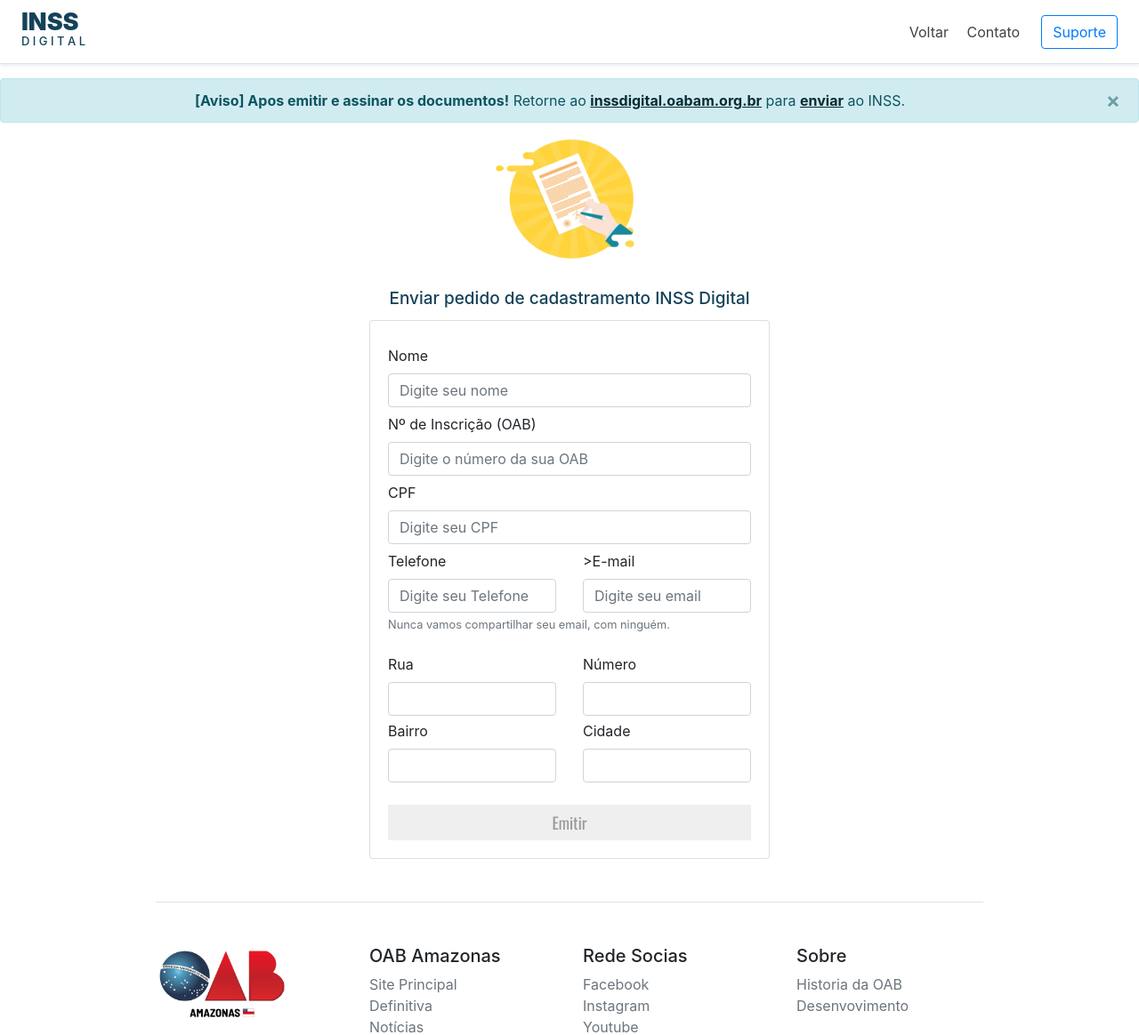
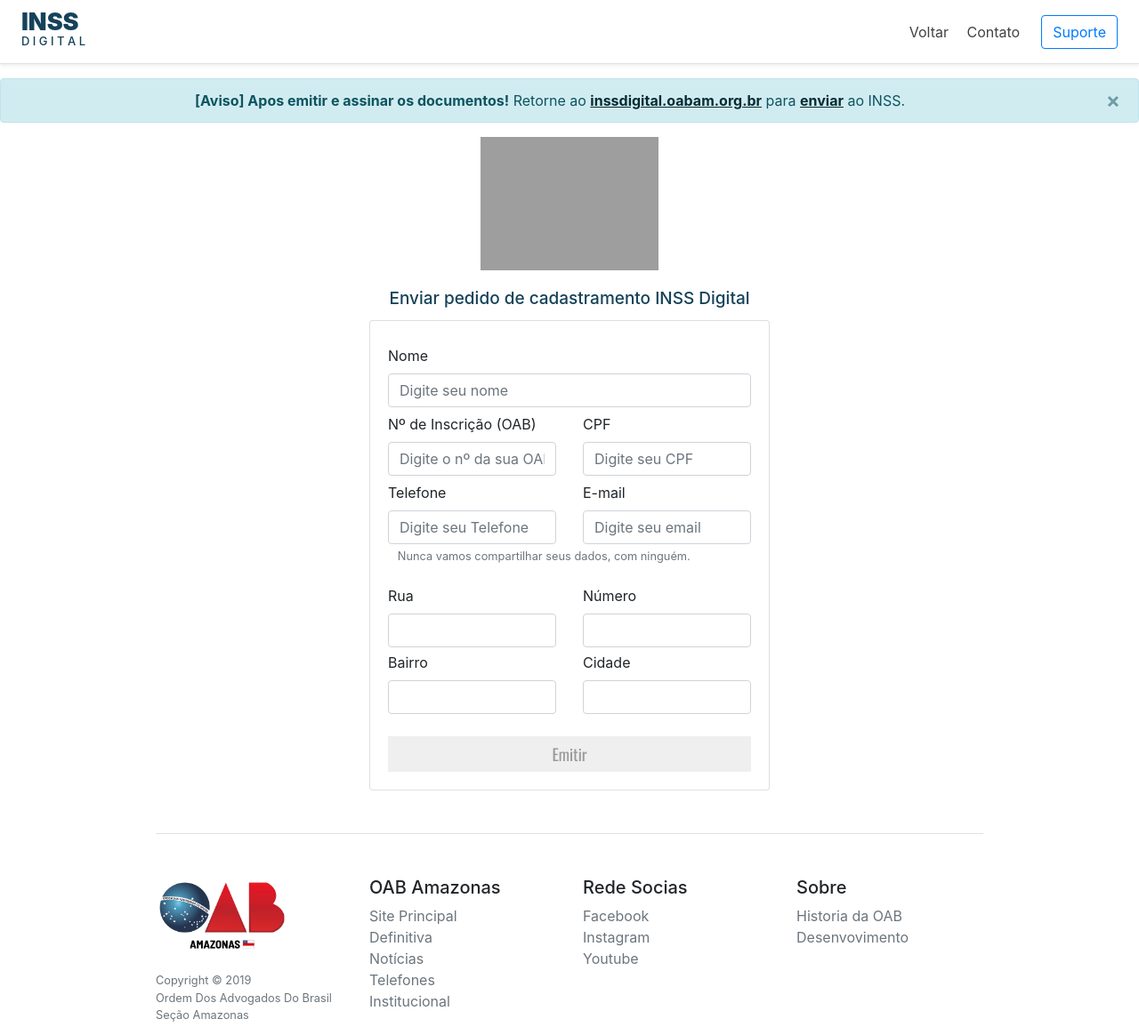
Before and after one commit to cassiuslc/inssdigital, a PHP site: page /enviar/test.php in a window 1280 px wide. Shown: the top 1164 px of the page at 89% size. Run offline with PHP 8.4, Linux system fonts and the light colour scheme; some libraries are stand-ins or nearby versions; grey boxes are pictures that could not be loaded.

Commit message:
Organizado o layout e adicionado o logo.

```diff
--- a/enviar/test.php
+++ b/enviar/test.php
@@ -148,7 +148,7 @@
 
 <?php } ?>
 <div class="container">
-        <h1 class="display-5 text-center"><b style="color: #154259;font-weight: 500; font-size: 19px;"><img src="../img/termo.png" align="center" width="200" height="150"><br>Enviar pedido de cadastramento INSS Digital</br></b></h1>
+        <h1 class="display-5 text-center"><b style="color: #154259;font-weight: 500; font-size: 19px;"><img src="../img/INSS-Digital.png" align="center" width="200" height="150"><br>Enviar pedido de cadastramento INSS Digital</br></b></h1>
     <div class="row">
         <div class="col-sm">
         </div>
@@ -161,21 +161,28 @@
                         <div class="form-group">
                             <label style="padding-top: 7px;" for="oab_nome">Nome</label>
                             <input type="text" class="form-control" id="oab_nome" name="nome" placeholder="Digite seu nome">
-                            <label style="padding-top: 7px;" for="oab_ni">Nº de Inscrição (OAB)</label>
-                            <input type="text" class="form-control" id="oab_ni" name="ni" placeholder="Digite o número da sua OAB">
-                            <label style="padding-top: 7px;" for="oab_cpf">CPF</label>
-                            <input type="text" class="form-control" id="oab_cpf" name="cpf" placeholder="Digite seu CPF">
+                            <div class="row">
+                                <div class="col">
+                                    <label for="oab_ni" style="padding-top: 7px;">Nº de Inscrição (OAB)</label>
+                                    <input type="tel" id="oab_ni" name="ni" class="form-control" placeholder="Digite o nº da sua OAB">
+                                </div>
+                                <div class="col">
+                                    <label for="oab_cpf" style="padding-top: 7px;">CPF</label>
+                                    <input type="text" id="oab_cpf" name="email" class="form-control" placeholder="Digite seu CPF">
+                                </div>
+                            </div>
+
                             <div class="row">
                                 <div class="col">
                                     <label for="oab_tel" style="padding-top: 7px;">Telefone</label>
                                     <input type="tel" id="oab_tel" name="tel" class="form-control" placeholder="Digite seu Telefone">
                                 </div>
                                 <div class="col">
-                                    <label for="oab_email" style="padding-top: 7px;">>E-mail</label>
+                                    <label for="oab_email" style="padding-top: 7px;">E-mail</label>
                                     <input type="text" id="oab_email" name="email" class="form-control" placeholder="Digite seu email">
                                 </div>
                             </div>
-                            <small id="emailHelp" class="form-text text-muted">Nunca vamos compartilhar seu email, com ninguém.</small>
+                            <small id="emailHelp" class="form-text text-muted">&nbsp;&nbsp;&nbsp;Nunca vamos compartilhar seus dados, com ninguém.</small>
                         </div>
                         <!-- Campos Endereços-->
 
```
